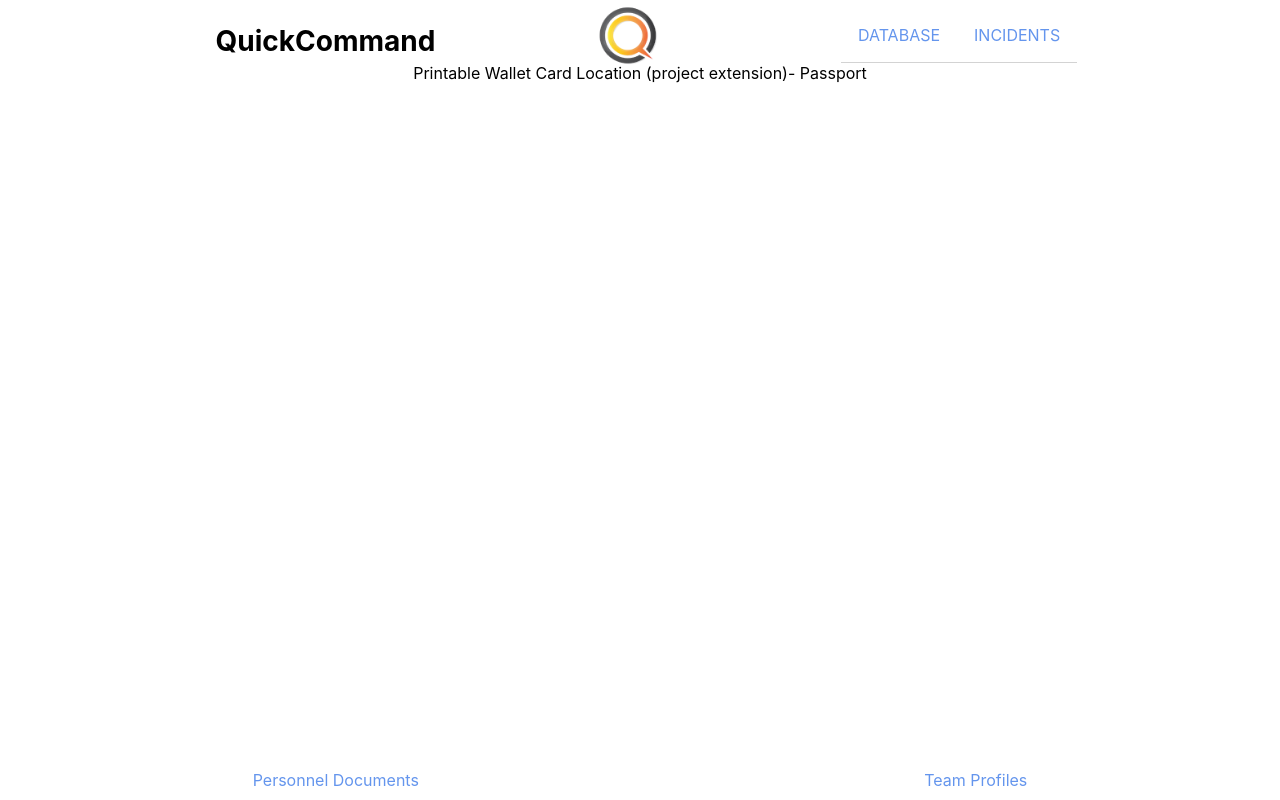
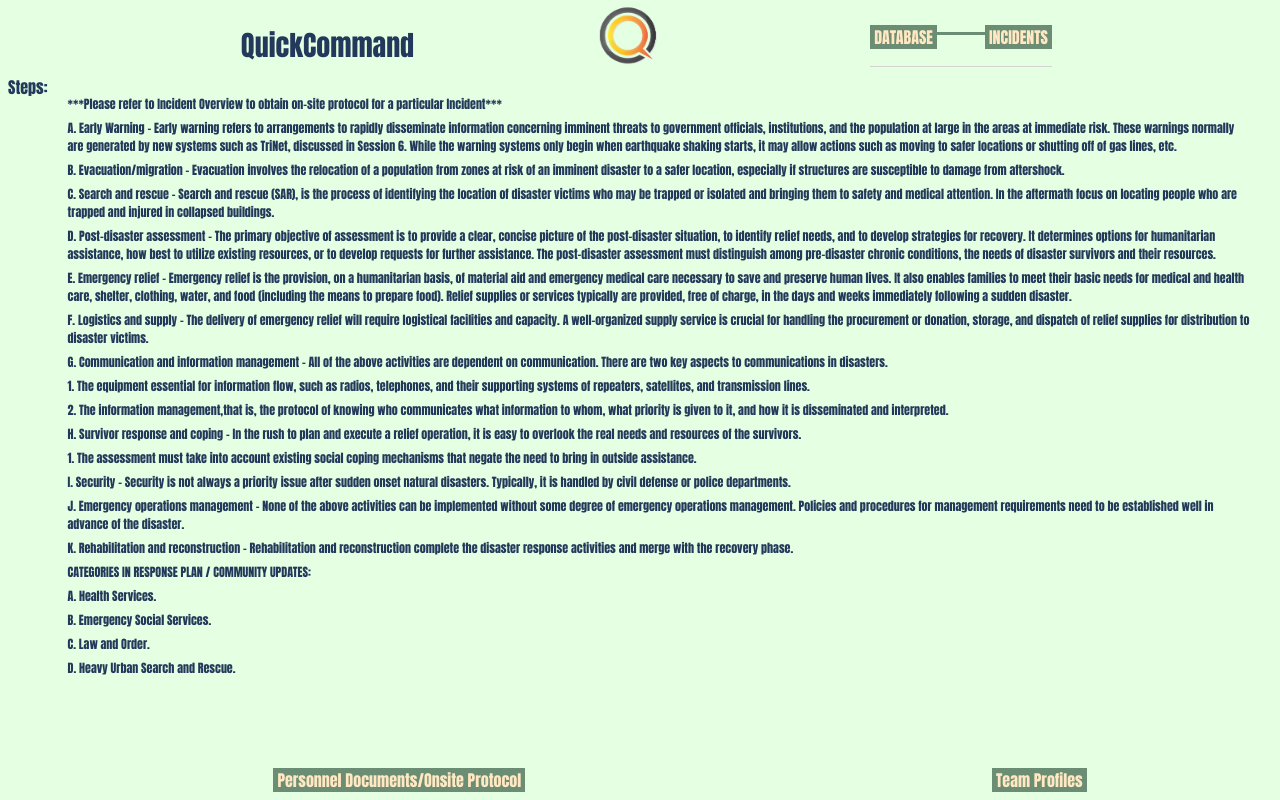
Before and after one commit to Quick-Command/QuickCommand, a React (Create React App) app: page /passport in a window 1280 px wide. Built offline with nearby package versions, Linux system fonts and the light colour scheme.

Commit message:
Add styles to dashboard

```diff
--- a/src/components/App/App.css
+++ b/src/components/App/App.css
@@ -1,10 +1,14 @@
 .app {
     position: relative;
-    height: 100vh
+    height: 100vh;
+    background-color: #E4FFE1;
+    color: #23395B;
+    font-family:Impact, Haettenschweiler, 'Arial Narrow Bold', sans-serif
 }
 
 .content-wrap {
   padding-bottom: 3.5rem;
+  overflow-y: scroll;
 }
 
 nav {
@@ -12,7 +16,3 @@ nav {
     justify-content: center;
     border-bottom: 1px solid lightgray;
 }
-
-.nav-link {
-    margin: 30px;
-}
--- a/src/components/DatabaseMenu/DatabaseMenu.css
+++ b/src/components/DatabaseMenu/DatabaseMenu.css
@@ -1,4 +1,13 @@
+.database-container {
+  display: flex;
+  flex-direction: row-wrap;
+  justify-content: space-around;
+  max-height: 76vh;
+  overflow-y: scroll;
+  width: 90vw;
+}
+
 .database-menu {
-  display: flex;
-  justify-content: space-around;
+  flex-direction: column;
+  width: 100em;
 }
--- a/src/components/DatabaseMenu/DatabaseMenu.js
+++ b/src/components/DatabaseMenu/DatabaseMenu.js
@@ -7,13 +7,14 @@ import ContactShowCard from '../ContactShowCard/ContactShowCard';
 const DatabaseMenu = () => {
 
   return (
-    <div className='database-menu'>
-      <DatabaseSearch />
-      <div>
+    <div className='database-container'>
+      <div className='database-menu'>
+        <DatabaseSearch />
         <NewContactForm />
         <ContactShowCard />
       </div>
     </div>
+
   )
 
 }
--- a/src/components/Footer/Footer.js
+++ b/src/components/Footer/Footer.js
@@ -4,7 +4,7 @@ import './Footer.css';
 const Footer = () => {
   return (
     <footer data-cy='footer' className='footer-container'>
-      <NavLink data-cy='passport-link' to='/passport'>Personnel Documents</NavLink>
+      <NavLink data-cy='passport-link' to='/passport'>Personnel Documents/Onsite Protocol</NavLink>
       <NavLink data-cy='profiles-link' to='/profiles'>Team Profiles</NavLink>
     </footer>
   )
--- a/src/components/Header/Header.css
+++ b/src/components/Header/Header.css
@@ -13,6 +13,15 @@
   padding: 0;
   display: inline-block;
   position: relative;
+  color: #23395B;
+  font-family:Impact, Haettenschweiler, 'Arial Narrow Bold', sans-serif
+}
+
+.btn-dash {
+  height: .2em;
+  width: 3em;
+  background-color: #6A8D73;
+  margin-top: 1.5em;
 }
 
 .logo {
@@ -29,10 +38,12 @@
 
 .header-links {
   margin-top: 1vh;
-  /* text-decoration: none;
-  color: cornflowerblue; */
+  margin-left: 0;
+  margin-right: 0;
 }
 
 .nav-link {
   margin: 17px;
+  margin-left: 0;
+  margin-right: 0;
 }
--- a/src/components/Header/Header.js
+++ b/src/components/Header/Header.js
@@ -9,6 +9,7 @@ const Header = () => {
       <h1 className='app-name'>QuickCommand</h1>
       <nav className='header-links'>
         <NavLink to='/database' className='nav-link' data-cy='database-btn'>DATABASE</NavLink>
+        <div className='btn-dash'></div>
         <NavLink to='/' className='nav-link' data-cy='incidents-btn'>INCIDENTS</NavLink>
       </nav>
     </div>
--- a/src/components/IncidentInfo/IncidentInfo.css
+++ b/src/components/IncidentInfo/IncidentInfo.css
@@ -2,6 +2,10 @@
   max-height: 80%;
   margin-left: 1vw;
   margin-top: 4vh;
+}
+
+.incident-info-container > div > p {
+
 }
 
 .info {
@@ -16,4 +20,55 @@
 
 .info-instructions {
   text-align: center;
+  background-color: #F4FDD9
 }
+
+.text-left {
+  text-align:left;
+}
+
+.map-btn {
+  color: #f0a868;
+  background-color: #6A8D73;
+  padding-right: .25em;
+  padding-left: .25em;
+}
+
+.info-weather {
+  color: #6A8D73;
+  background-color: #f0a868;
+  padding-right: .25em;
+  padding-left: .25em;
+}
+
+
+.info-type {
+  width: 1.5em;
+  margin-right: .4em;
+  margin-top: .75vh;
+  text-align: center;
+}
+
+.type {
+  text-align: center;
+}
+
+.fire {
+  width: 1em;
+  margin-right: .4em;
+  margin-top: .75vh;
+}
+.earthquake {
+  width: 1.5em;
+}
+.tornado {
+  width: 1.5em;
+}
+
+.hazard {
+  width: 1.5em;
+  margin-top: .5vh;
+}
+.hurricane {
+  width: 1em;
+}
--- a/src/components/IncidentInfo/IncidentInfo.js
+++ b/src/components/IncidentInfo/IncidentInfo.js
@@ -2,7 +2,7 @@ import React, { useEffect } from "react";
 import { useDispatch, useSelector } from "react-redux";
 import { getIncidentInfo } from './IncidentInfoSlice.js'
 import './IncidentInfo.css'
-import { formatDate, getInstructions } from '../../utilities'
+import { formatDate, getIconByType, getInstructions } from '../../utilities'
 
 const IncidentInfo = ({ id }) => {
   const dispatch = useDispatch()
@@ -19,9 +19,10 @@ const IncidentInfo = ({ id }) => {
   return (
     <section className="incident-info-container">
       {incident ? <div>
-
+        {console.log(incident)}
         <p data-cy='info-name' className='info info-name'>{incident.name}</p>
-        <p data-cy='info-type' className='info info-type'>Type: {incident.incident_type}</p>
+        <p data-cy='info-type' className='info type'><span className='info-type'>{getIconByType(incident.incident_type)}</span>{incident.incident_type}</p>
+        <a href={mapURL} target="_blank" rel="noopener noreferrer" className='map-btn'>Click to get Map to Headquarters</a>
         <p data-cy='info-location' className='info info-location'>Located at: {incident.location} in {incident.city}, {incident.state}</p>
         <p data-cy='info-desc' className='info info-desc'>Summary: {incident.description}</p>
         <p data-cy='info-start-date' className='info info-start-date'>Declaration: {formatDate(incident.start_date)}</p>
@@ -30,7 +31,6 @@ const IncidentInfo = ({ id }) => {
       </div> : <p>Loading...</p>}
       <article data-cy='info-weather' className='info-weather'>Weather Report Coming Soon!</article>
 
-      <a href={mapURL} target="_blank" rel="noopener noreferrer">Map to Headquarters</a>
 
     </section>
 
--- a/src/components/OngoingIncidents/OngoingIncidents.css
+++ b/src/components/OngoingIncidents/OngoingIncidents.css
@@ -14,20 +14,23 @@
 
 .incident {
   border: 1px solid black;
-  background-color: whitesmoke;
-  /* margin-bottom: 1vh; */
+  /* color: #f0a868; */
+  color: #FFE8C2;
+  background-color: #6A8D73;
   padding: 1vh;
-  padding-top: 0
+  padding-top: 0;
   /* height: 4vh; */
+}
 
-}
 h3 {
   margin: 1.5vh;
-  margin-top: 0
+  margin-top: 0;
+  font-size: 16px;
 }
 
 p {
   margin: 0;
+  font-size: 12px;
 }
 .incident-text {
   font-size: 22px;
@@ -37,5 +40,9 @@ p {
 
 a {
   text-decoration: none;
-  color: cornflowerblue;
+  background-color: #6A8D73;
+  color:#FFE8C2;
+  padding-right: .25em;
+  padding-left: .25em;
+  margin-left: 5em;
 }
--- a/src/components/Passport/Passport.css
+++ b/src/components/Passport/Passport.css
@@ -1,5 +1,17 @@
 .passport-container {
   display: flex;
   justify-content: center;
+  max-height: 75vh;
+  overflow-y: scroll;
+  margin: .5em;
 
 }
+
+.passport-doc {
+  margin: 1em;
+  font-size: 14px;
+}
+
+.passport-doc > p {
+  margin: .5em;
+}
--- a/src/components/Passport/Passport.js
+++ b/src/components/Passport/Passport.js
@@ -2,8 +2,76 @@ import './Passport.css';
 
 const Passport = () => {
   return (
-    <article data-cy='passport-container' className='passport-container'>Printable Wallet Card Location (project extension)
-      <div data-cy='passport-doc' className='passport-doc'> - Passport
+    <article data-cy='passport-container' className='passport-container'>Steps:
+      <div data-cy='passport-doc' className='passport-doc'>
+        <p>***Please refer to Incident Overview to obtain on-site protocol for a particular Incident***</p>
+        <p>A. Early Warning – Early warning refers to arrangements to rapidly disseminate
+        information concerning imminent threats to government
+        officials, institutions, and the population at large in the areas at immediate risk.
+        These warnings normally are generated by new systems such as TriNet, discussed
+        in Session 6. While the warning systems only begin when earthquake shaking
+        starts, it may allow actions such as moving to safer locations or shutting off of gas
+      lines, etc.</p>
+        <p>B. Evacuation/migration – Evacuation involves the relocation of a population from
+        zones at risk of an imminent disaster to a safer location, especially if structures are
+      susceptible to damage from aftershock.</p>
+        <p>C. Search and rescue – Search and rescue (SAR), is the process of identifying the
+        location of disaster victims who may be trapped or isolated and bringing them to
+        safety and medical attention. In the aftermath focus on locating people who are trapped and injured in collapsed buildings.</p>
+        <p>D. Post-disaster assessment – The primary objective of assessment is to provide a
+        clear, concise picture of the post-disaster situation, to identify relief needs, and to
+        develop strategies for recovery. It determines options for humanitarian assistance,
+        how best to utilize existing resources, or to develop requests for further assistance.
+        The post-disaster assessment must distinguish among pre-disaster chronic
+      conditions, the needs of disaster survivors and their resources.</p>
+        <p>E. Emergency relief – Emergency relief is the provision, on a humanitarian basis, of
+        material aid and emergency medical care necessary to save and preserve human
+        lives. It also enables families to meet their basic needs for medical and health
+        care, shelter, clothing, water, and food (including the means to prepare food).
+        Relief supplies or services typically are provided, free of charge, in the days and
+      weeks immediately following a sudden disaster.</p>
+        <p>F. Logistics and supply – The delivery of emergency relief will require logistical
+        facilities and capacity. A well-organized supply service is crucial for handling the
+        procurement or donation, storage, and dispatch of relief supplies for distribution to
+      disaster victims.</p>
+        <p>G. Communication and information management – All of the above activities are
+        dependent on communication. There are two key aspects to communications in
+      disasters.</p>
+        <p> 1. The equipment essential for information flow, such as radios, telephones,
+        and their supporting systems of repeaters, satellites, and transmission
+        lines.</p>
+        <p> 2. The information management,that is, the protocol of knowing who
+        communicates what information to whom, what priority is given to it, and
+          how it is disseminated and interpreted.</p>
+        <p>H. Survivor response and coping – In the rush to plan and execute a relief operation,
+            it is easy to overlook the real needs and resources of the survivors.</p>
+        <p> 1. The assessment must take into account existing social coping mechanisms
+              that negate the need to bring in outside assistance.</p>
+        <p>I. Security – Security is not always a priority issue after sudden onset natural
+        disasters. Typically, it is handled by civil defense or police departments.</p>
+        <p>J. Emergency operations management – None of the above activities can be
+        implemented without some degree of emergency operations management.
+        Policies and procedures for management requirements need to be established well
+        in advance of the disaster.</p>
+        <p>K. Rehabilitation and reconstruction – Rehabilitation and reconstruction complete
+        the disaster response activities and merge with the recovery phase. </p>
+        <p>CATEGORIES IN RESPONSE PLAN / COMMUNITY UPDATES: </p>
+        <p>A. Health Services.</p>
+        <p>B. Emergency Social Services.</p>
+        <p>C. Law and Order.</p>
+        <p>D. Heavy Urban Search and Rescue.</p>
+        <p>E. Communications.</p>
+        <p>F. Damage Assessment.</p>
+        <p>G. Firefighting/Rescue.</p>
+        <p>H. Transportation.</p>
+        <p>I. Engineering and Construction.</p>
+        <p>J. Human Resources.</p>
+        <p>K. Coroner/Mortuary.</p>
+        <p>L. Hazardous Materials.</p>
+        <p>M. Public Information.</p>
+        <p>N. Food and Agriculture.</p>
+        <p>O. Finance and Insurance.</p>
+        <p>P. Utilities. </p>
       </div>
     </article>
   )
```
Also changed, not shown: src/utilities.js (+66 -9 lines).
